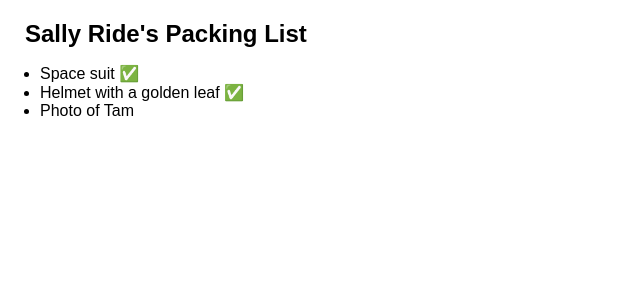
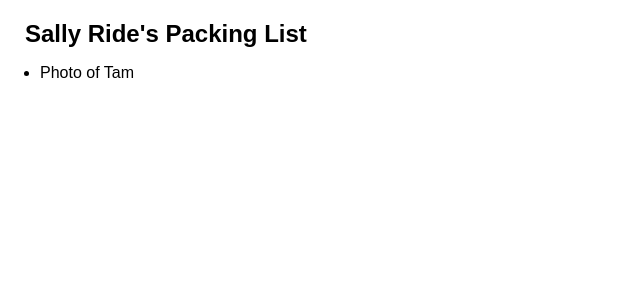
Before and after one commit to rasyidcode/react-examples, a React (Vite) app in the folder first-component/: page / in a window 1280 px wide. Shown: the top 300 px of the page, without its empty margins (0-640 px from the left). Built offline with nearby package versions, Linux system fonts and the light colour scheme.

Commit message:
conditionally returning nothing with null

```diff
--- a/first-component/src/components/PackingList2.jsx
+++ b/first-component/src/components/PackingList2.jsx
@@ -1,7 +1,7 @@
 /* eslint-disable react/prop-types */
 function Item({ name, isPacked }) {
   if (isPacked) {
-    return <li className="item">{name} ✅</li>;
+    return null;
   }
   return <li className="item">{name}</li>;
 }
```
